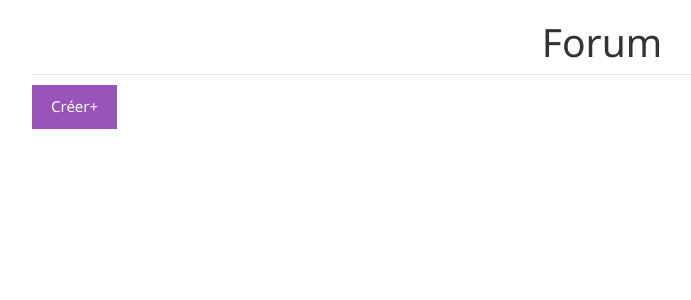
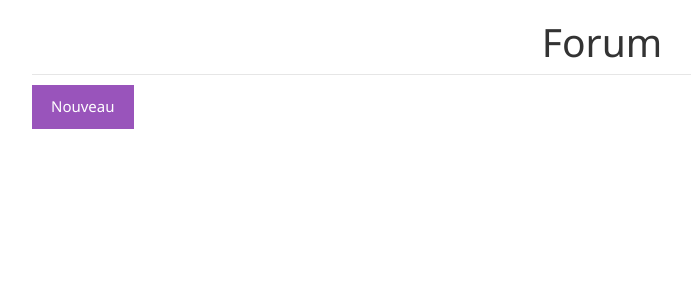
Before and after one commit to JrBour/symfony-blog, a Symfony app: template templates/forum/index.html.twig in a window 1280 px wide. Shown: the part 52-352 px from the top of the page, without its empty margins (38-729 px from the left). Run offline with Twig, Linux system fonts and the light colour scheme; the template is opened without the code that fills it, so the values that code supplies are empty; some libraries are stand-ins or nearby versions.

Commit message:
edit forum : change text button

```diff
--- a/templates/forum/index.html.twig
+++ b/templates/forum/index.html.twig
@@ -9,6 +9,5 @@
     <p>by <a href="{{ path('profil_user', {'id' : forum.author.id}) }}">{{forum.author.username}}</p></a>
     <hr>
   {% endfor %}
-  <a href="{{ path('forum_add') }}"><button type="button" class="btn btn-info">Créer+</button></a>
-
+  <a href="{{ path('forum_add') }}"><button type="button" class="btn btn-info">Nouveau</button></a>
 {% endblock %}
```
